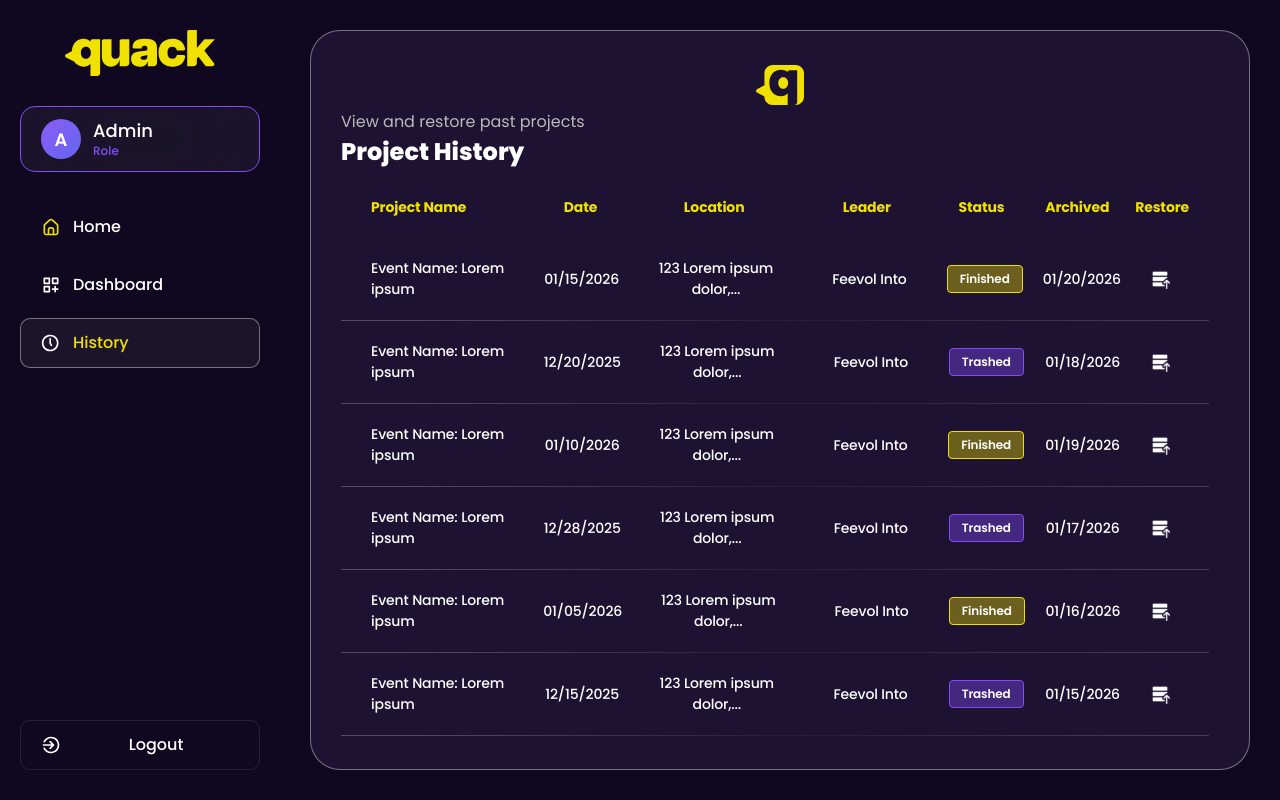
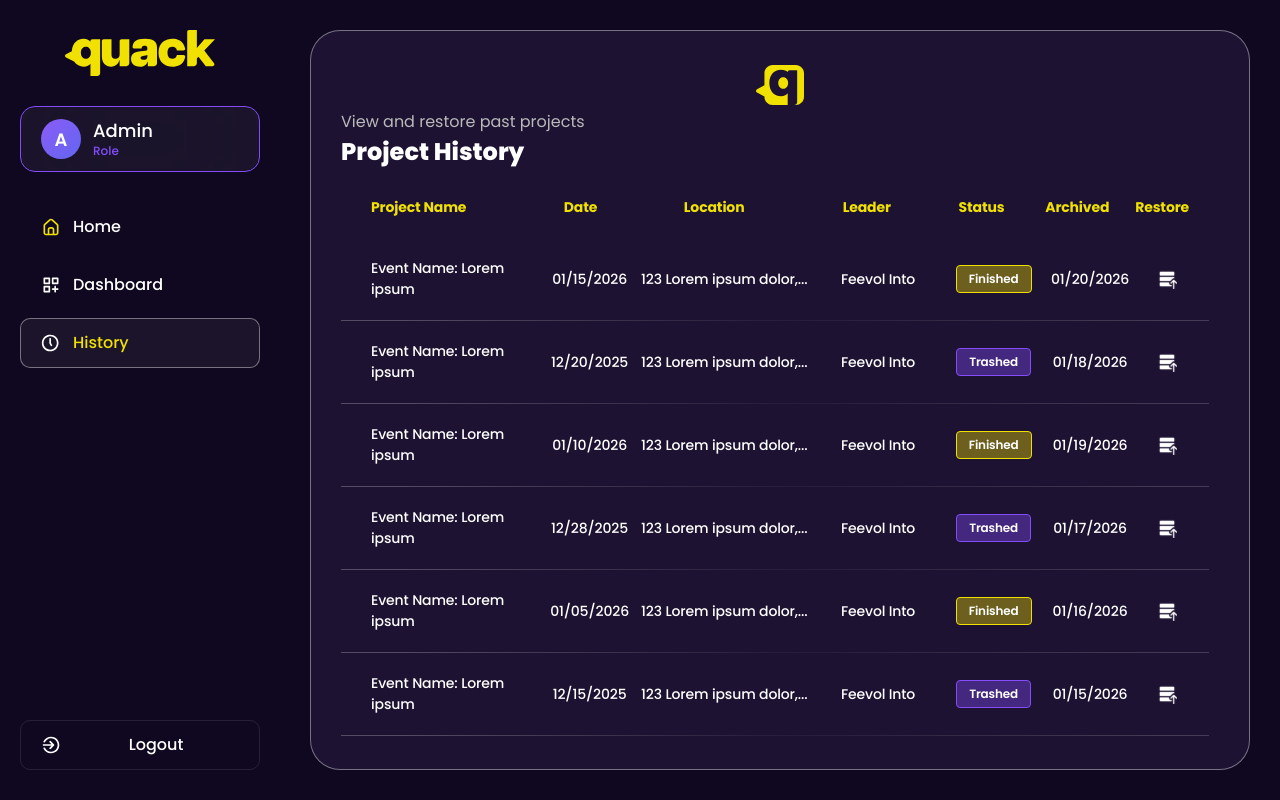
Before and after one commit to feevolinto/Quack, a React (Vite) app in the folder client/: page /history in a window 1280 px wide. Built offline with nearby package versions, Linux system fonts and the light colour scheme; sample sign-in values are in the browser's storage.

Commit message:
Update History.css

```diff
--- a/client/src/styles/History.css
+++ b/client/src/styles/History.css
@@ -157,6 +157,7 @@
   line-height: normal;
   letter-spacing: -0.14px;
   text-align: center;
+  margin-right: -15px;
 }
 
 .history-cell.project-name-col {
```
